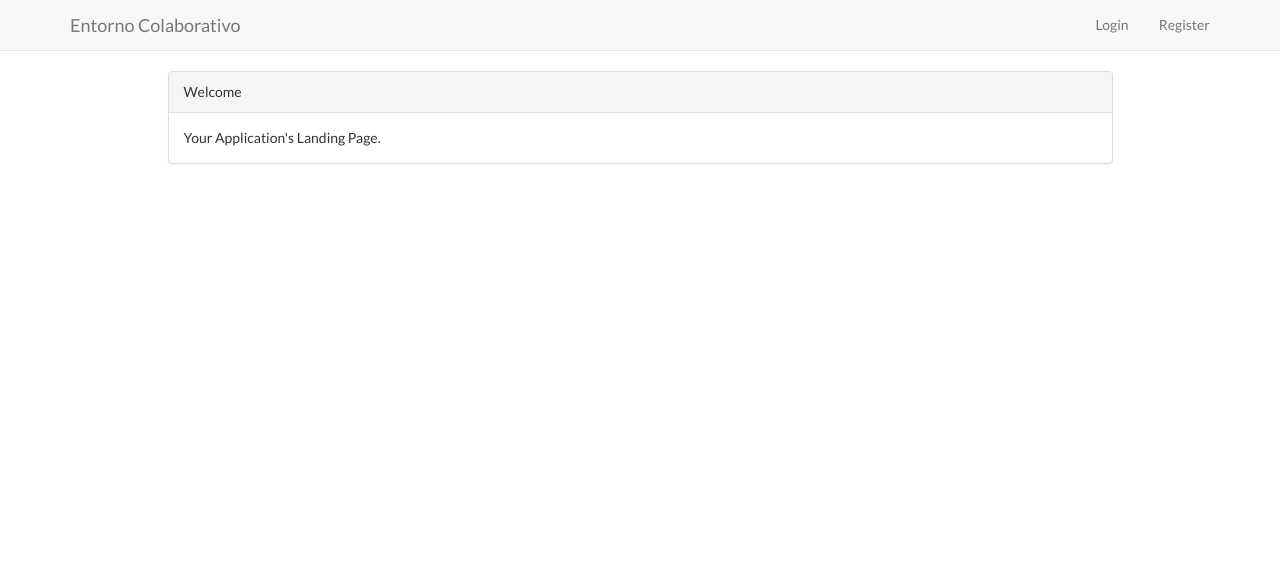
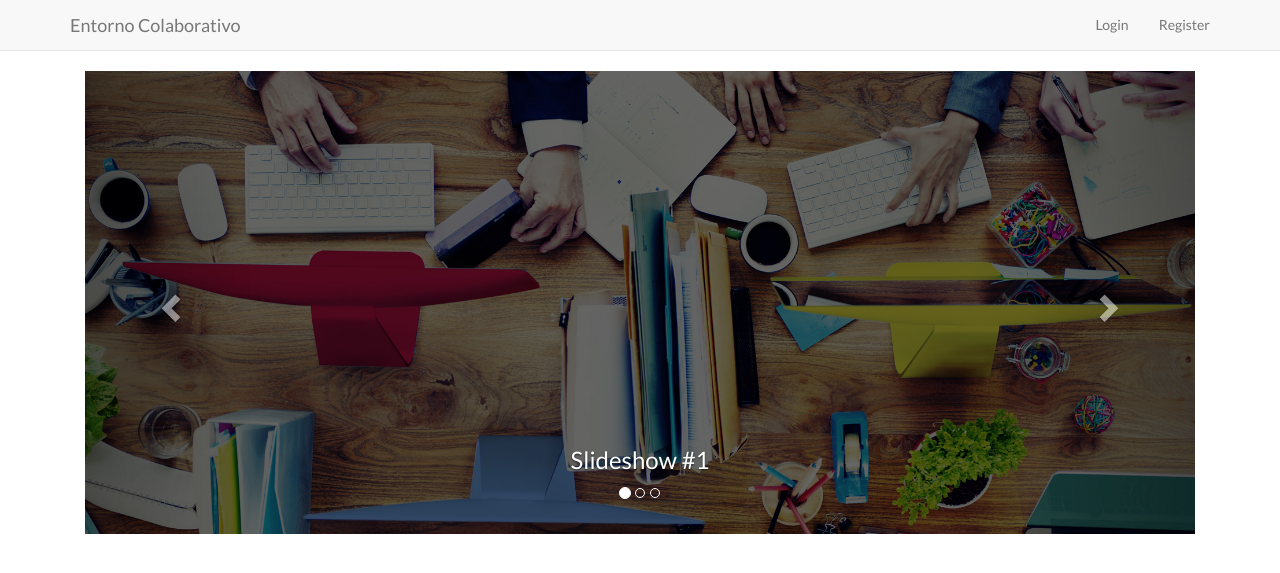
Before and after one commit to Jcarlos-rl/Red, a Laravel app: page / in a window 1280 px wide. Shown: the top 573 px of the page. Run offline with Laravel 8, Linux system fonts and the light colour scheme; settings files or empty folders that the repository lacks are supplied; some libraries are stand-ins or nearby versions.

Commit message:
Creacion del slideshow

```diff
--- a/resources/views/layouts/app.blade.php
+++ b/resources/views/layouts/app.blade.php
@@ -68,6 +68,7 @@
     </nav>
 
     @yield('content')
+    @yield('slideshow')
 
     <!-- JavaScripts -->
     <script src="https://cdnjs.cloudflare.com/ajax/libs/jquery/2.2.3/jquery.min.js" integrity="sha384-I6F5OKECLVtK/BL+8iSLDEHowSAfUo76ZL9+kGAgTRdiByINKJaqTPH/QVNS1VDb" crossorigin="anonymous"></script>
--- a/resources/views/welcome.blade.php
+++ b/resources/views/welcome.blade.php
@@ -1,16 +1,46 @@
 @extends('layouts.app')
 
-@section('content')
+@section('slideshow')
 <div class="container">
-    <div class="row">
-        <div class="col-md-10 col-md-offset-1">
-            <div class="panel panel-default">
-                <div class="panel-heading">Welcome</div>
+    <div class="col-md-12">
+        <div id="Carousel" class="carousel slide" data-ride="carousel">
+          <ol class="carousel-indicators">
+            <li data-target="#Carousel" data-slide-to="0" class="active"></li>
+            <li data-target="#Carousel" data-slide-to="1"></li>
+            <li data-target="#Carousel" data-slide-to="2"></li>
+          </ol>
 
-                <div class="panel-body">
-                    Your Application's Landing Page.
+          <div class="carousel-inner" role="listbox">
+            <div class="item active">
+                <img src="wallpaper1.jpg" class=" slideshow">
+                <div class="carousel-caption">
+                    <h3>Slideshow #1</h3>
                 </div>
             </div>
+
+            <div class="item">
+                <img src="wallpaper2.jpg" class=" slideshow">
+                <div class="carousel-caption">
+                    <h3>Slideshow #2</h3>
+                </div>
+            </div>
+
+            <div class="item">
+                <img src="wallpaper3.jpg" class="slideshow">
+                <div class="carousel-caption">
+                    <h3>Slideshow #3</h3>
+                </div>
+            </div>
+
+          <a class="left carousel-control" href="#Carousel" role="button" data-slide="prev">
+            <span class="glyphicon glyphicon-chevron-left" aria-hidden="true"></span>
+            <span class="sr-only">Anterior</span>
+          </a>
+
+          <a class="right carousel-control" href="#Carousel" role="button" data-slide="next">
+            <span class="glyphicon glyphicon-chevron-right" aria-hidden="true"></span>
+            <span class="sr-only">Siguinte</span>
+          </a>
         </div>
     </div>
 </div>
```
Also changed, not shown: public/wallpaper1.jpg, public/wallpaper2.jpg (added), public/wallpaper3.jpg (added).
